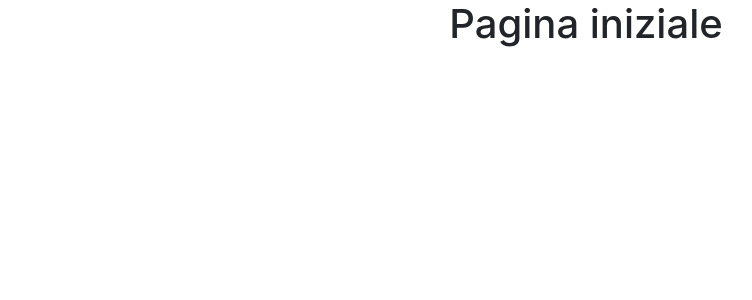
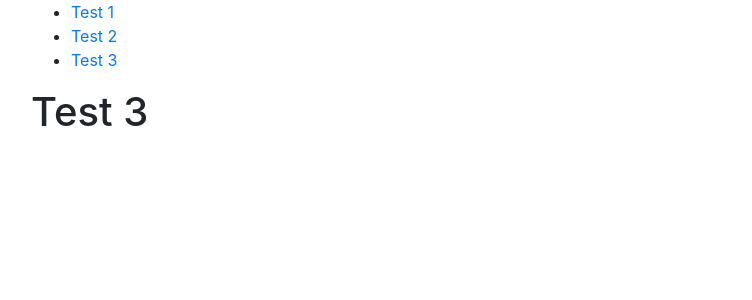
Before and after one commit to morozkodev/corso-react-avanzato, a React (Create React App) app: page /test3 in a window 1280 px wide. Shown: the top 300 px of the page, without its empty margins (54-806 px from the left). Built offline with nearby package versions, Linux system fonts and the light colour scheme.

Commit message:
Esempio lazy load

```diff
--- a/src/App.js
+++ b/src/App.js
@@ -1,6 +1,12 @@
 import logo from './logo.svg';
-import React from 'react';
+import React, { Suspense, lazy } from 'react';
 import './App.css';
+import {BrowserRouter as Router, Switch, Route, Link} from 'react-router-dom';
+
+const Test1 = React.lazy( () => import( './lazy/Test1' ) );
+const Test2 = React.lazy( () => import( './lazy/Test2' ) );
+const Test3 = React.lazy( () => import( './lazy/Test3' ) );
+
 
 class App extends React.Component {
 
@@ -10,8 +16,37 @@ class App extends React.Component {
 
 	render() {
 		return (
-			<div className="App">
-				<h1>Pagina iniziale</h1>
+			<div>
+				<Router>
+					<div className="container">
+                       <nav>
+                            <ul>
+								<li><Link to="/test1">Test 1</Link></li>
+                                <li><Link to="/test2">Test 2</Link></li>
+                                <li><Link to="/test3">Test 3</Link></li>
+                            </ul>
+                        </nav>
+						<Suspense fallback={<div>Loading</div>}>
+							<Switch>
+								<Route exact path="/test2">
+									<section>
+										<Test2/>
+									</section>
+								</Route>
+								<Route exact path="/test3">
+									<section>
+										<Test3/>
+									</section>
+								</Route>
+								<Route path="/">
+									<section>
+										<Test1/>
+									</section>
+								</Route>
+							</Switch>
+						</Suspense>
+					</div>
+				</Router>
 			</div>
 		);
 	}
--- /dev/null
+++ b/src/lazy/Test1.jsx
@@ -0,0 +1,10 @@
+import React from 'react';
+export default class Test1 extends React.Component{
+    render(){
+        return(
+            <section>
+                <div><h1>Test 1</h1></div>
+            </section>
+        )
+    }
+}
--- /dev/null
+++ b/src/lazy/Test2.jsx
@@ -0,0 +1,10 @@
+import React from 'react';
+export default class Test1 extends React.Component{
+    render(){
+        return(
+            <section>
+                <div><h1>Test 2</h1></div>
+            </section>
+        )
+    }
+}
--- /dev/null
+++ b/src/lazy/Test3.jsx
@@ -0,0 +1,10 @@
+import React from 'react';
+export default class Test1 extends React.Component{
+    render(){
+        return(
+            <section>
+                <div><h1>Test 3</h1></div>
+            </section>
+        )
+    }
+}
```
